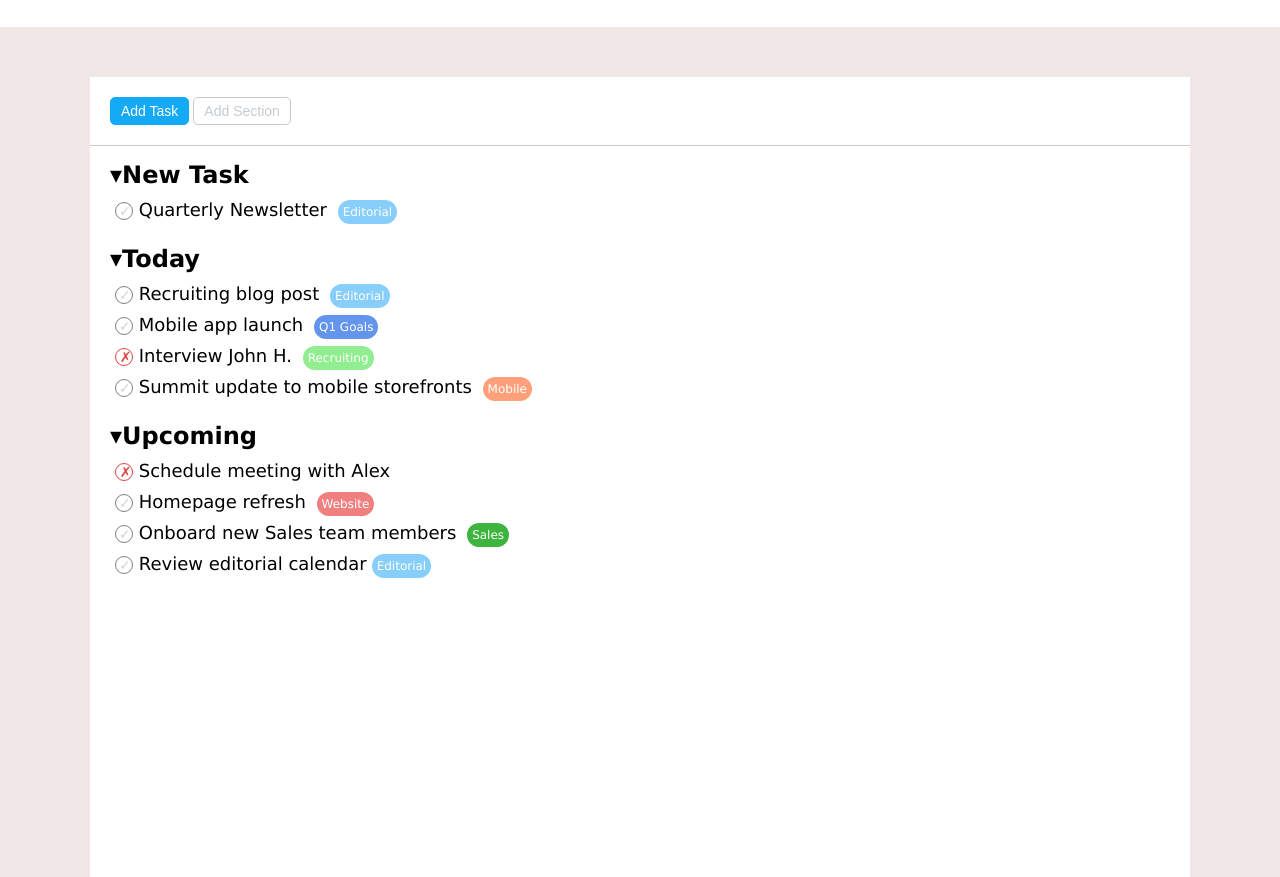
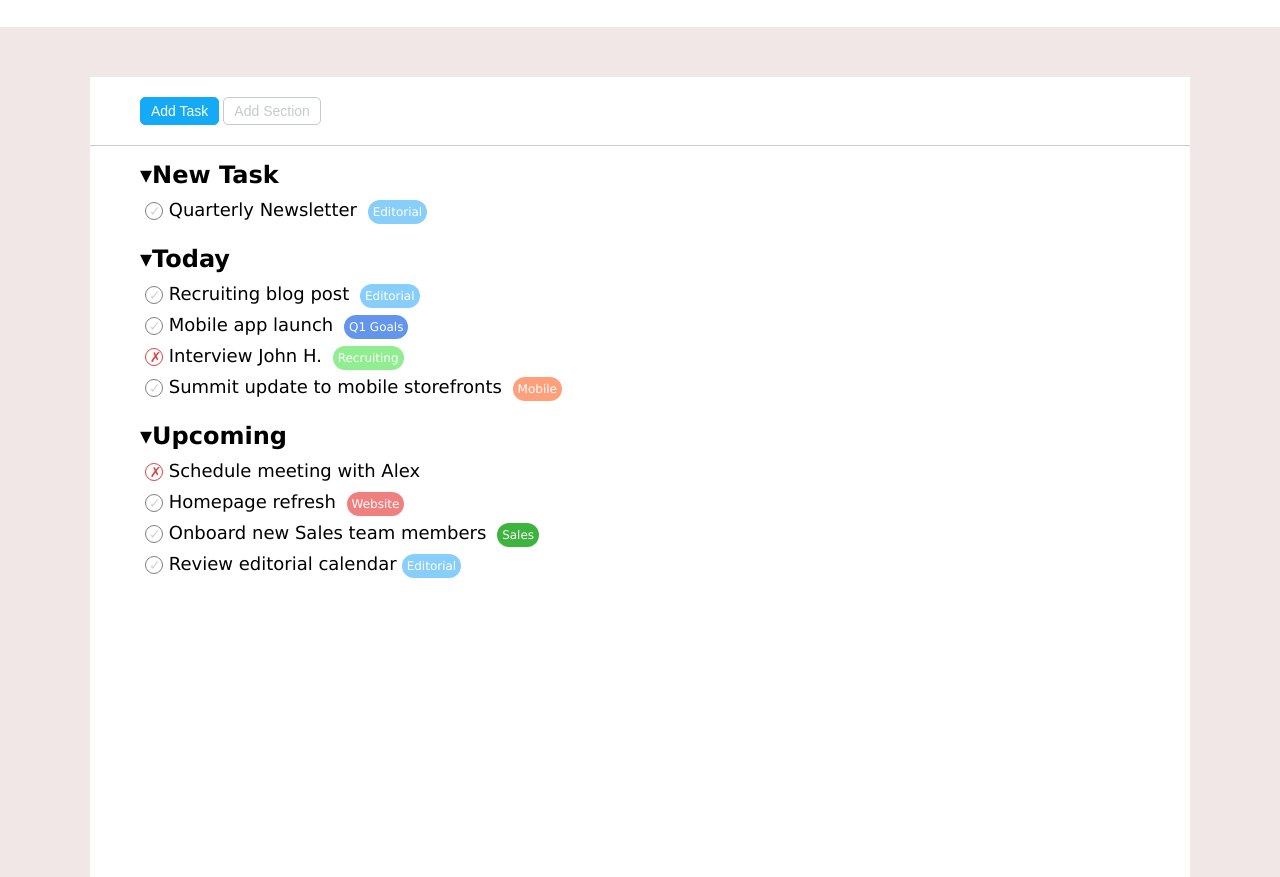
Before and after one commit to 0ttone/html-css-toboolist, a plain HTML site: page index.html in a window 1280 px wide. Shown: the part 73-950 px from the top of the page. Drawn offline with Linux system fonts and the light colour scheme.

Commit message:
assestamenti padding

```diff
--- a/css/style.css
+++ b/css/style.css
@@ -63,15 +63,16 @@ header img {
     background-color: white;
 }
 
-.action {
-    padding-left: 20px;
-    padding-top: 20px;
-    padding-bottom: 20px;
+#top-nav {
+    padding: 20px 50px;
     margin-bottom: 10px;
     border-bottom: 1px solid rgb(216, 197, 197);
+
 }
 
-
+.section-list {
+    padding-left: 30px;
+}
 
 .add-task {
     background-color:#14aaf5;
--- a/index.html
+++ b/index.html
@@ -20,7 +20,7 @@
     <!--  MAIN CENTRATO WHITE / DUE BOTTONI  TRE h3 X TRE ul -->
     <main>
         <div class="container">
-            <div class="action">
+            <nav id="top-nav">
 
                 <!-- CODICE RISCRITTO DOPO LA CORREZIONE -->
                 <button type="button" class="button add-task">Add Task</button>
@@ -28,8 +28,10 @@
 
 
 
-            </div>
+            </nav>
+                <!-- CODICE RISCRITTO DOPO LA CORREZIONE -->
 
+            <div class="section-list">
                 <section>
                     <h3><span>&#9662;</span>New Task</h3>
                     <ul>
@@ -55,6 +57,8 @@
                     </ul>
                 </section>
 
+            </div>
+
 
 
 
```
Lines whose indentation alone changed are shown as unchanged.
